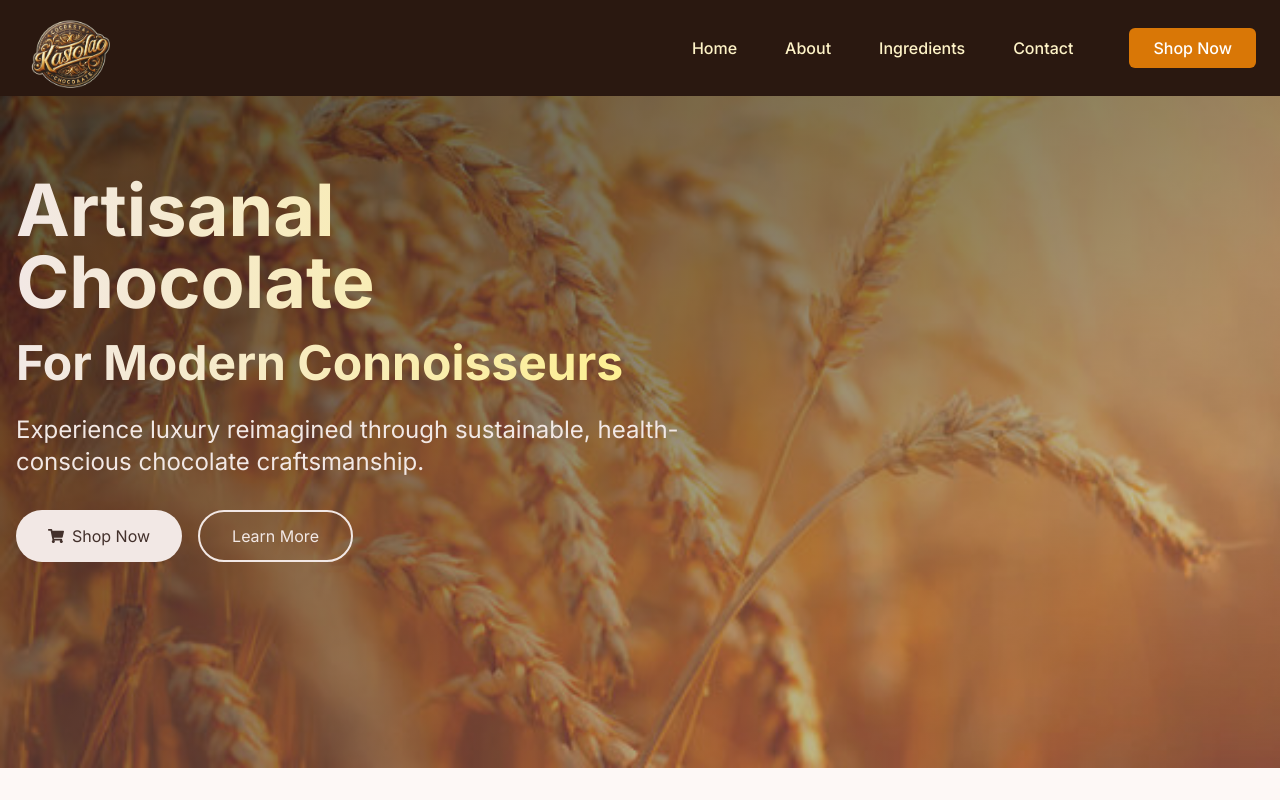
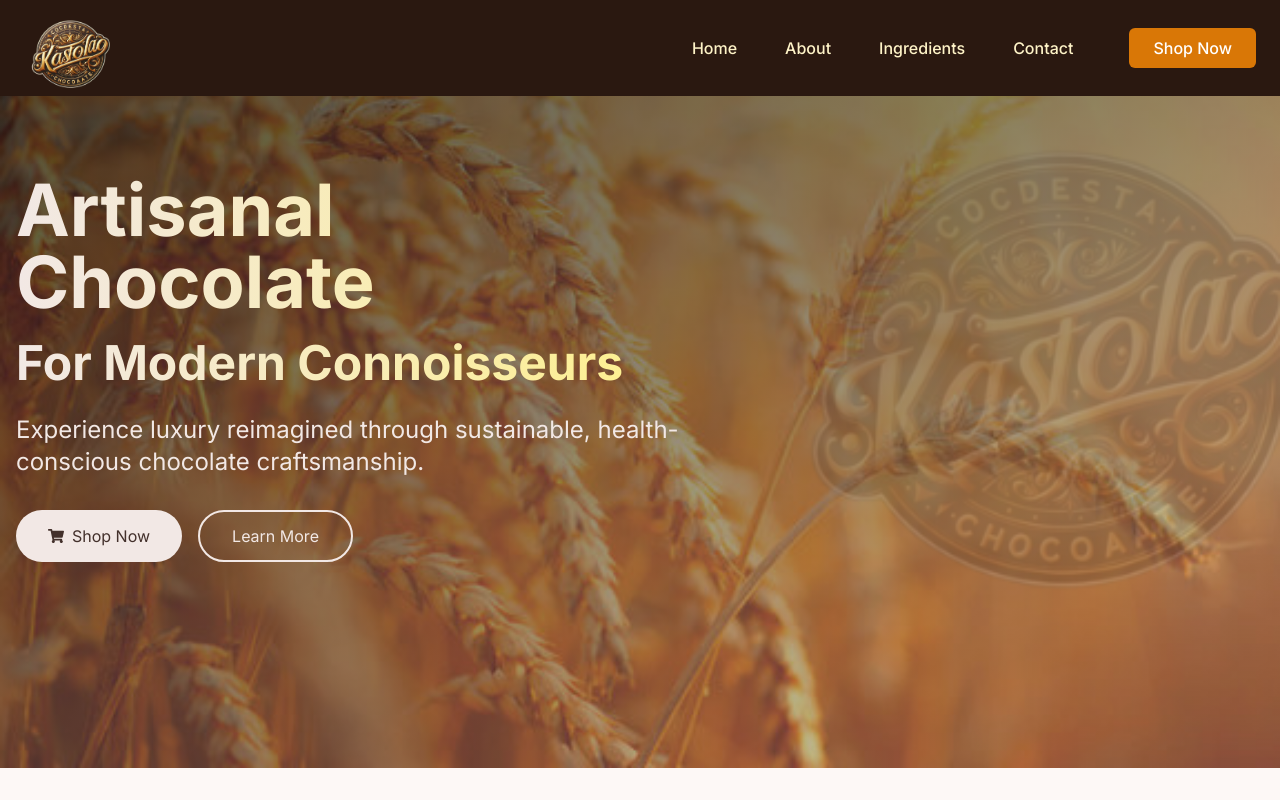
Before and after one commit to Akilalochana/Chocolate-website-project, a React (Vite) app: page / in a window 1280 px wide. Shown: the top 800 px of the page. Built offline with nearby package versions, Linux system fonts and the light colour scheme.

Commit message:
Footer and NavBar updated

```diff
--- a/src/components/home/Hero.jsx
+++ b/src/components/home/Hero.jsx
@@ -11,7 +11,7 @@ function Hero() {
         {/* Main background image */}
         <div
           className="absolute inset-0 bg-cover bg-center"
-          style={{ backgroundImage: `url('/images/wheat.jpg')` }}
+          style={{ backgroundImage: `url('/images/Untitled design.png')` }}
         />
 
         {/* Gradient overlay - adjusted for better visibility with your image */}
--- a/src/components/layout/Footer.jsx
+++ b/src/components/layout/Footer.jsx
@@ -3,7 +3,7 @@ import { FaInstagram, FaFacebook, FaTwitter, FaHeart } from 'react-icons/fa';
 
 function Footer() {
   return (
-    <footer className="bg-gray-900 text-white">
+    <footer className="bg-[#2A1810] text-white">
       <div className="container mx-auto px-4 py-12">
         <div className="grid md:grid-cols-4 gap-8">
           {/* Brand Section */}
```
Also changed, not shown: public/images/Untitled design.png (added).
